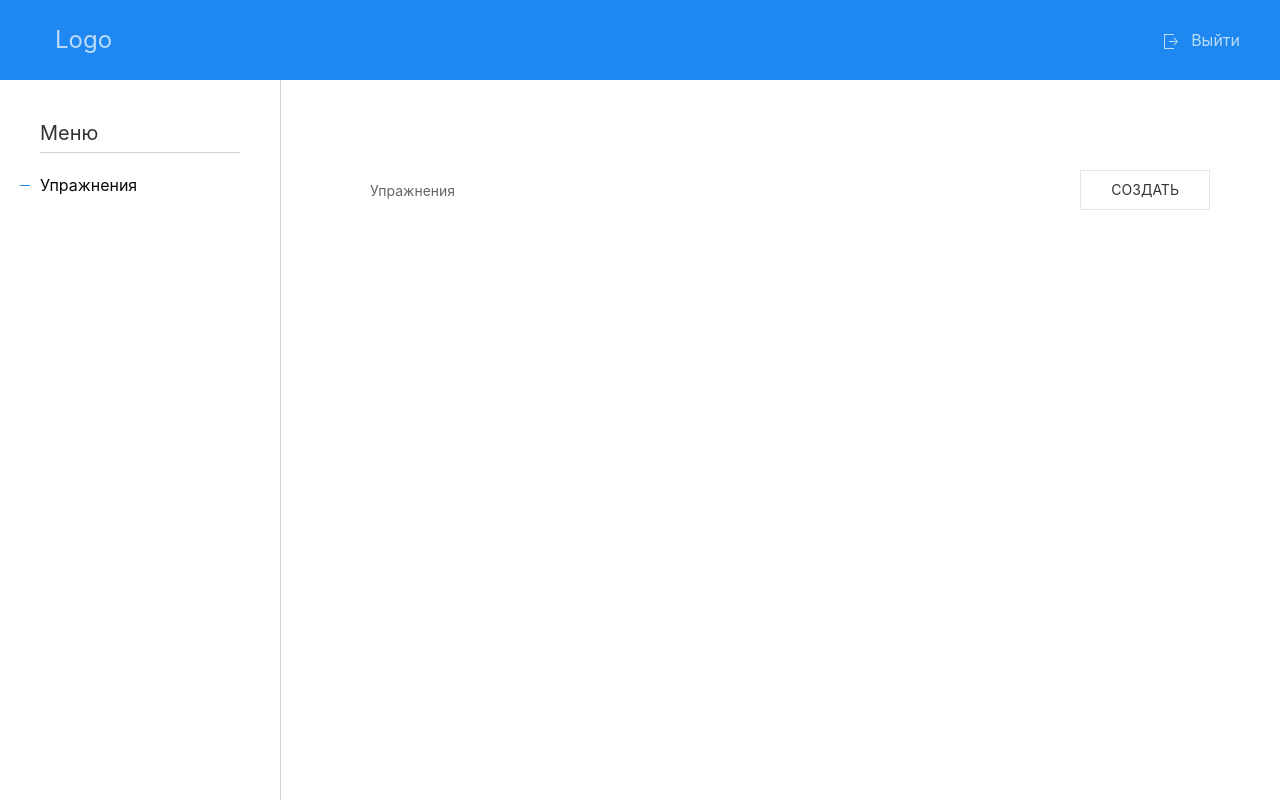
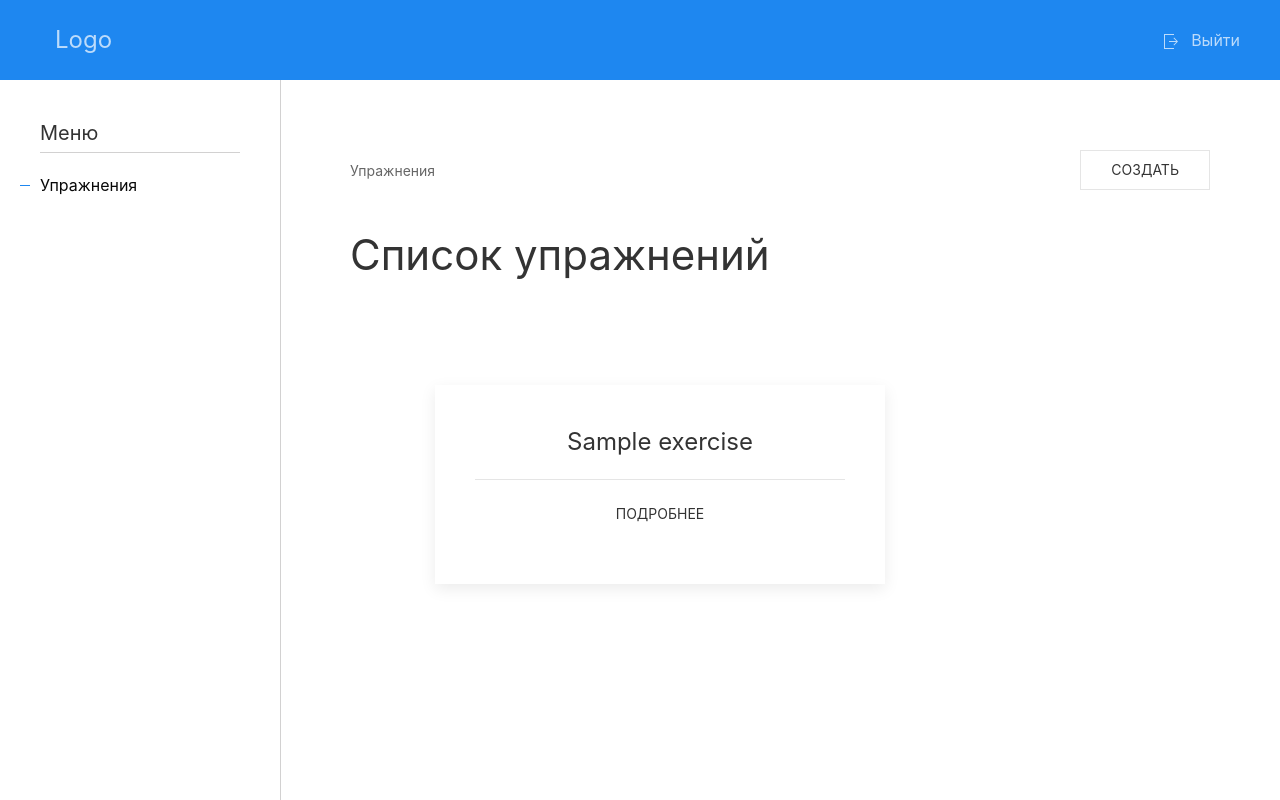
Before and after one commit to isys35/django_uikit, a Django app: page /admin/exercises/ in a window 1280 px wide. Run offline with Django 4.2, Linux system fonts and the light colour scheme; tables that the repository leaves empty hold one stand-in row (values such as "Sample post").

Commit message:
👨‍💻 FEAT: добавлены карточки

```diff
--- a/core/static/css/style.css
+++ b/core/static/css/style.css
@@ -1,12 +1,17 @@
+:root {
+    --sidebar-width: 200px;
+    --sidebar-padding: 40px;
+}
+
 .login-form {
     max-width: 250px;
 }
 
 .sidebar {
-    padding: 40px;
+    padding: var(--sidebar-padding);
     border-right: 1px solid #d2d1d1;
     position: fixed;
-    width: 200px;
+    width: var(--sidebar-width);
     top: 80px;
     bottom: 0;
     overflow: auto;
@@ -48,5 +53,18 @@
 
 
 .content {
-    margin-left: 300px;
+    margin-left: calc(var(--sidebar-width) + var(--sidebar-padding)*2);
+    width: calc(100% - var(--sidebar-width) - var(--sidebar-padding)*2);
+    margin-top: 80px;
 }
+
+
+.header {
+    position: fixed;
+    top: 0;
+    width: 100%;
+}
+
+.exercise-card {
+    width: 450px;
+}
--- /dev/null
+++ b/templates/exercise/card.html
@@ -0,0 +1,8 @@
+<div class="uk-padding-small">
+    <div class="exercise-card uk-card uk-card-default uk-card-body">
+        <h3 class="uk-card-title">{{ exercise.name }}</h3>
+        <div class="uk-card-footer">
+            <a href="#" class="uk-button uk-button-text">Подробнее</a>
+        </div>
+    </div>
+</div>
--- a/templates/exercise/create.html
+++ b/templates/exercise/create.html
@@ -4,13 +4,14 @@
 {% block menu_item_exercises %} active{% endblock %}
 
 {% block content %}
-    <div class="uk-flex uk-flex-left uk-padding-large">
+    <div class="uk-flex uk-flex-left uk-flex-between uk-flex-middle">
         <ul class="uk-breadcrumb uk-margin-remove">
             <li><a href="{% url 'core:trener:exercises' %}">Упражнения</a></li>
             <li><span>Создание упражнений</span></li>
         </ul>
     </div>
-    <form class="uk-container" action="{% url 'core:trener:create_exercise' %}" method="post">
+    <h1 class="uk-text-left">Создание упражнения</h1>
+    <form class="uk-container uk-padding-large" action="{% url 'core:trener:create_exercise' %}" method="post">
         {% csrf_token %}
         {% uikit_field form.name layout='inline' %}
         {% uikit_button 'Отмена' href="/admin/exercises" extra_classes="uk-button-default" %}
--- a/templates/exercise/list.html
+++ b/templates/exercise/list.html
@@ -4,7 +4,7 @@
 {% block menu_item_exercises %} active{% endblock %}
 
 {% block content %}
-    <div class="uk-flex uk-flex-between uk-flex-middle uk-padding-large">
+    <div class="uk-flex uk-flex-between uk-flex-middle">
         <ul class="uk-breadcrumb uk-margin-remove">
             <li><span>Упражнения</span></li>
         </ul>
@@ -12,5 +12,12 @@
     </div>
     {% if not object_list %}
         <h1>Записей нет</h1>
+        {% else %}
+        <h1 class="uk-text-left">Список упражнений</h1>
     {% endif %}
+    <div class="uk-padding-large uk-flex uk-flex-wrap uk-flex-between">
+        {% for exercise in object_list %}
+            {% include 'exercise/card.html' with exercise=exercise %}
+        {% endfor %}
+    </div>
 {% endblock %}
--- a/templates/layout/basic.html
+++ b/templates/layout/basic.html
@@ -15,7 +15,7 @@
     <title>{% block title %}Главная страница{% endblock %}</title>
 </head>
 <body>
-    <header class="uk-background-primary tm-navbar-container uk-sticky uk-sticky-fixed uk-active uk-sticky-below">
+    <header class="header uk-background-primary tm-navbar-container uk-sticky uk-sticky-fixed">
         <div class="uk-container uk-container-expand">
             <nav class="uk-navbar">
                 <div class="uk-navbar-left">
@@ -39,9 +39,12 @@
                 </ul>
             </nav>
         </div>
-        <div class="content uk-text-center uk-margin-top">
-            {% block content %}
-            {% endblock %}
+        <div class="content uk-text-center">
+            <div class="uk-padding-large">
+                {% block content %}
+                {% endblock %}
+            </div>
+
         </div>
     </main>
 
```
